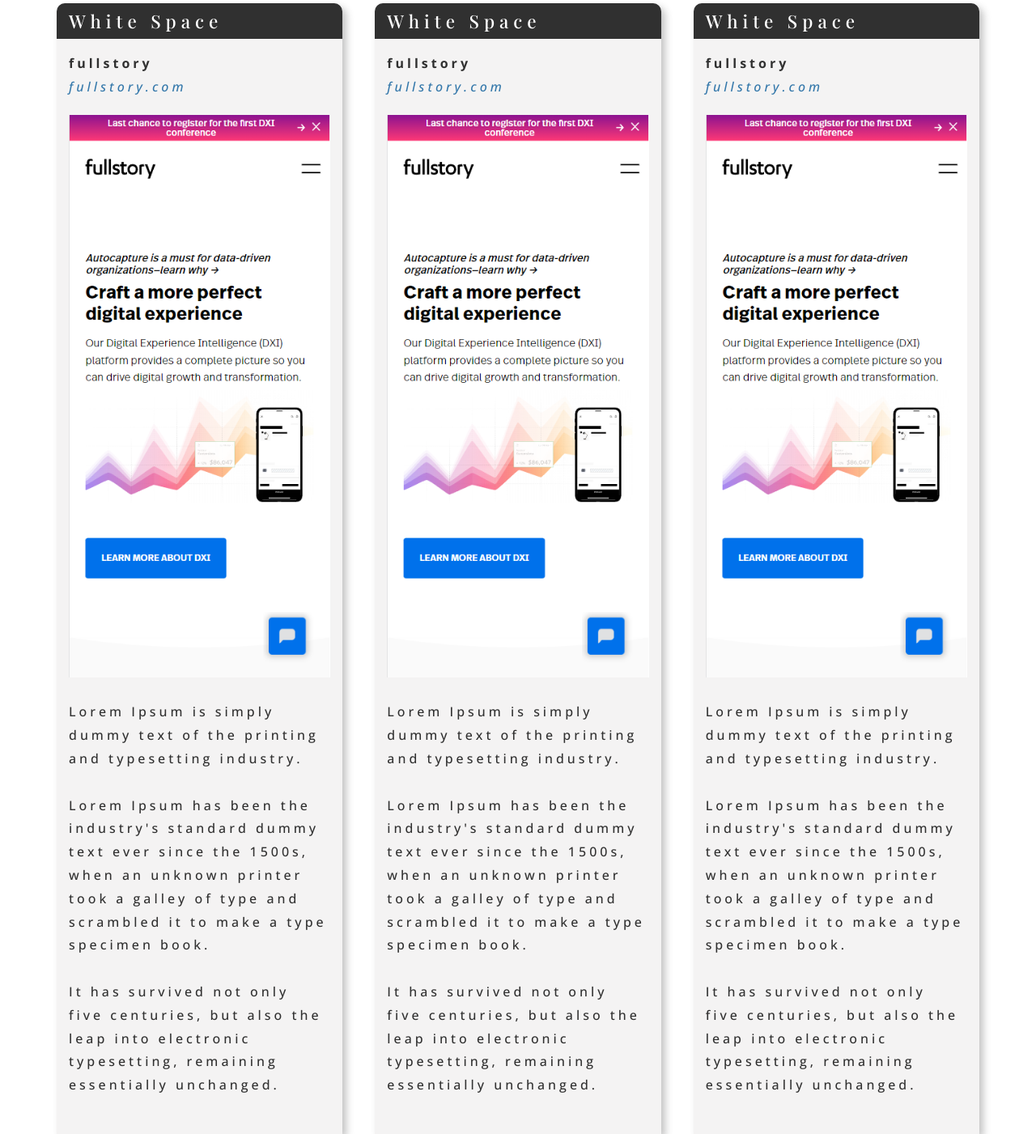
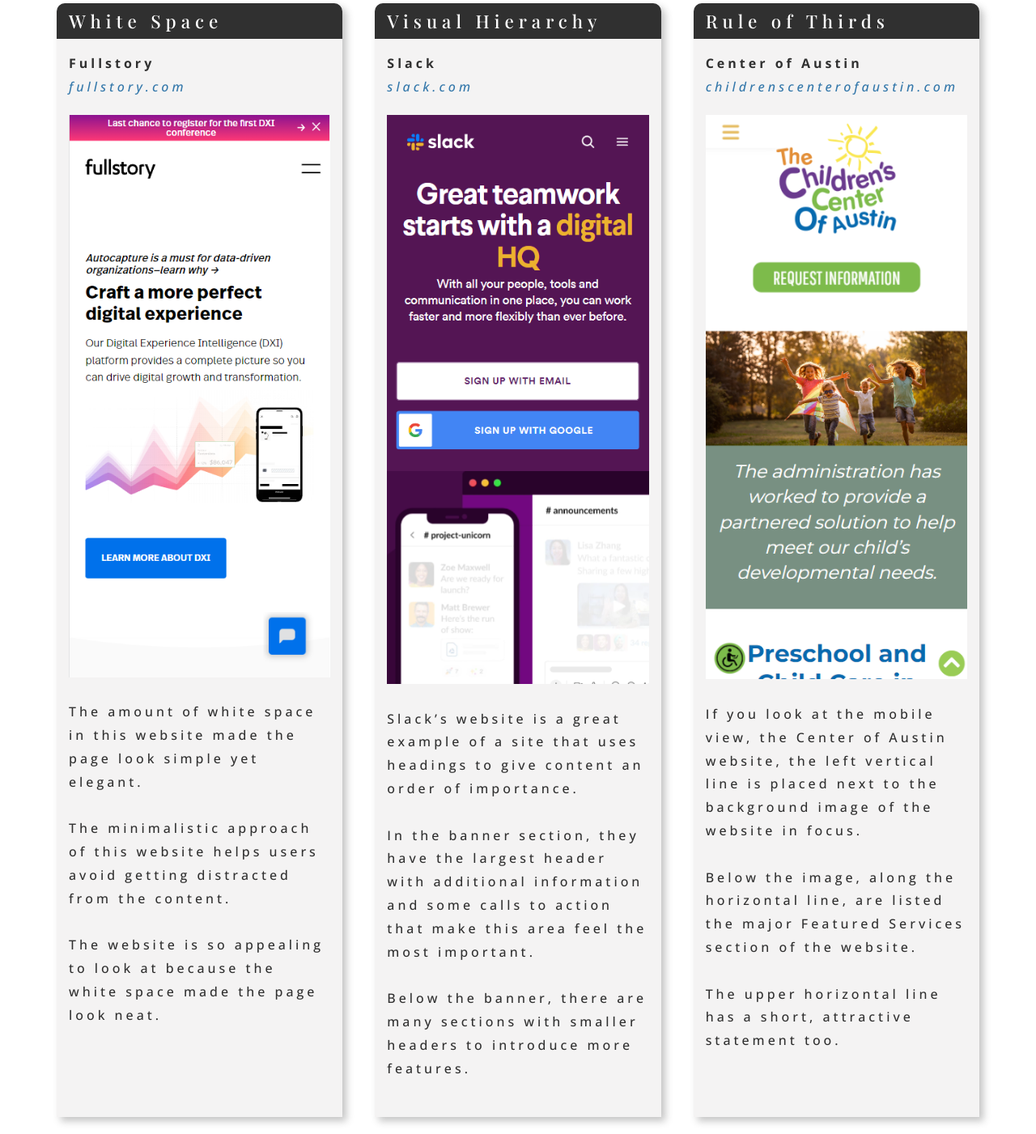
Before and after one commit to gregazores/wdd230, a plain HTML site: page lesson2/design-principles.html in a window 1280 px wide. Shown: the part 240-1641 px from the top of the page at 81% size. Drawn offline with nearby package versions, Linux system fonts and the light colour scheme; files that its build step writes are made by us from their sources; a web font is replaced by a local one.

Commit message:
new content for lesson 2

```diff
--- a/lesson2/design-principles.html
+++ b/lesson2/design-principles.html
@@ -29,54 +29,54 @@
                     <section class="content-sections section1">
                         <h3 class="design-principle">White Space</h3>
                         <div class="company-info">
-                            <p class="company-name">fullstory</p>
-                            <a href="#">fullstory.com</a>
+                            <p class="company-name">Fullstory</p>
+                            <a href="https://www.fullstory.com/" target="_blank">fullstory.com</a>
                         </div>
                         <div class="image-container">
                             <img src="images/white-space.PNG" alt="fullstory home page screenshot">
                         </div>
                         <p class="explanation">
-                            Lorem Ipsum is simply dummy text of the printing and typesetting industry. <br>
+                            The amount of white space in this website made the page look simple yet elegant.<br>
                             <br>
-                            Lorem Ipsum has been the industry's standard dummy text ever since the 1500s, when an unknown printer took a galley of type and scrambled it to make a type specimen book. <br>
+                            The minimalistic approach of this website helps users avoid getting distracted from the content.<br>
                             <br>
-                            It has survived not only five centuries, but also the leap into electronic typesetting, remaining essentially unchanged.
+                            The website is so appealing to look at because the white space made the page look neat.
                         </p>
                     </section>
 
                     <section class="content-sections section1">
-                        <h3 class="design-principle">White Space</h3>
+                        <h3 class="design-principle">Visual Hierarchy</h3>
                         <div class="company-info">
-                            <p class="company-name">fullstory</p>
-                            <a href="#">fullstory.com</a>
+                            <p class="company-name">Slack</p>
+                            <a href="https://slack.com/" target="_blank">slack.com</a>
                         </div>
                         <div class="image-container">
-                            <img src="images/white-space.PNG" alt="fullstory home page screenshot">
+                            <img src="images/visual-hierarchy.PNG" alt="fullstory home page screenshot">
                         </div>
                         <p class="explanation">
-                            Lorem Ipsum is simply dummy text of the printing and typesetting industry. <br>
+                            Slack’s website is a great example of a site that uses headings to give content an order of importance.<br>
                             <br>
-                            Lorem Ipsum has been the industry's standard dummy text ever since the 1500s, when an unknown printer took a galley of type and scrambled it to make a type specimen book. <br>
+                            In the banner section, they have the largest header with additional information and some calls to action that make this area feel the most important.<br>
                             <br>
-                            It has survived not only five centuries, but also the leap into electronic typesetting, remaining essentially unchanged.
+                            Below the banner, there are many sections with smaller headers to introduce more features.
                         </p>
                     </section>
 
                     <section class="content-sections section1">
-                        <h3 class="design-principle">White Space</h3>
+                        <h3 class="design-principle">Rule of Thirds</h3>
                         <div class="company-info">
-                            <p class="company-name">fullstory</p>
-                            <a href="#">fullstory.com</a>
+                            <p class="company-name">Center of Austin</p>
+                            <a href="https://www.childrenscenterofaustin.com/">childrenscenterofaustin.com</a>
                         </div>
                         <div class="image-container">
-                            <img src="images/white-space.PNG" alt="fullstory home page screenshot">
+                            <img src="images/rule-of-thirds.PNG" alt="fullstory home page screenshot">
                         </div>
                         <p class="explanation">
-                            Lorem Ipsum is simply dummy text of the printing and typesetting industry. <br>
+                            If you look at the mobile view, the Center of Austin  website, the left vertical line is placed next to the background image of the website in focus.<br>
                             <br>
-                            Lorem Ipsum has been the industry's standard dummy text ever since the 1500s, when an unknown printer took a galley of type and scrambled it to make a type specimen book. <br>
+                            Below the image, along the horizontal line, are listed the major Featured Services section of the website. <br>
                             <br>
-                            It has survived not only five centuries, but also the leap into electronic typesetting, remaining essentially unchanged.
+                            The upper horizontal line has a short, attractive statement too.
                         </p>
                     </section>
 
```
Also changed, not shown: lesson2/images/rule-of-thirds.PNG (added), lesson2/images/visual-hierarchy.PNG (added).
